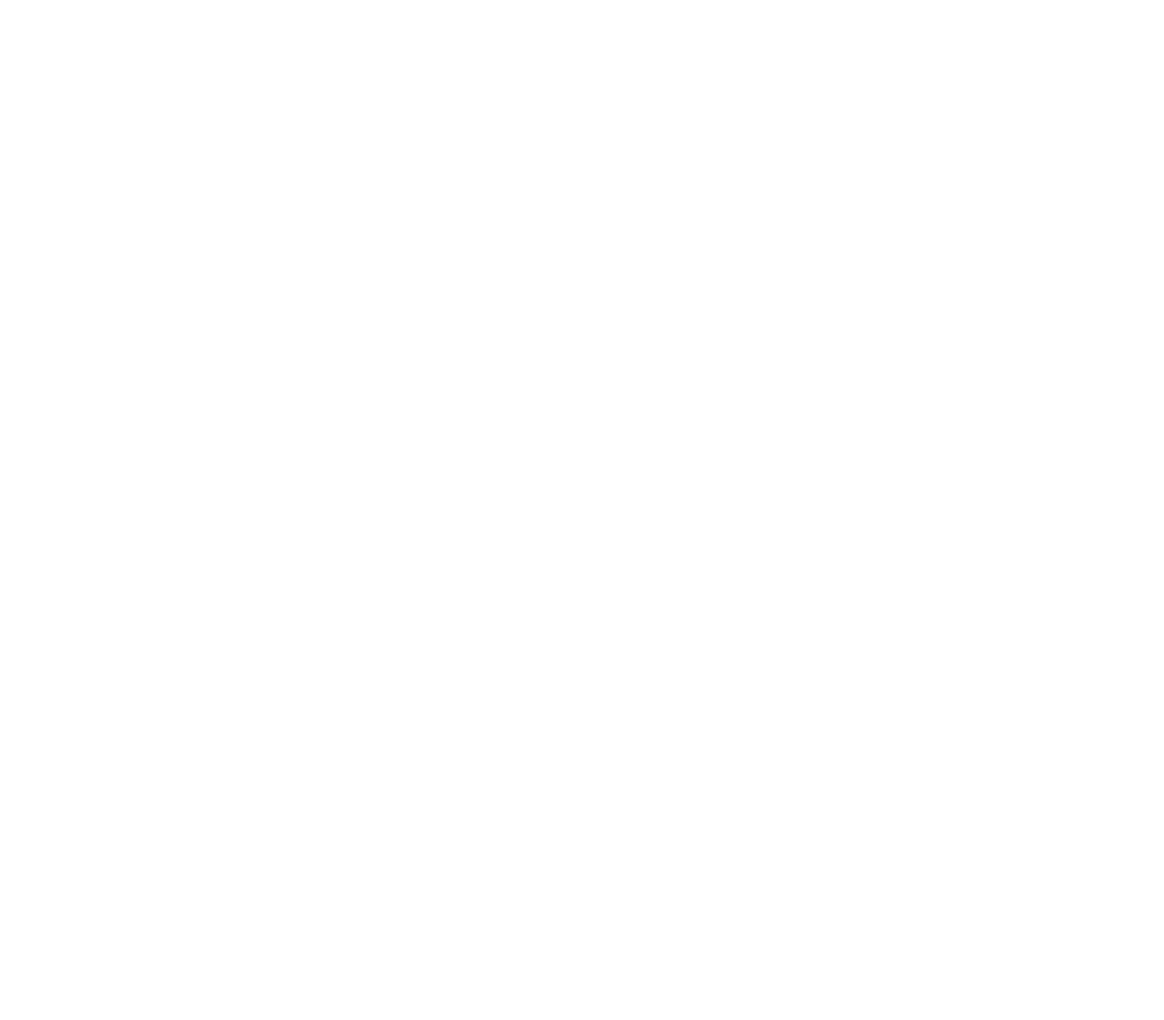
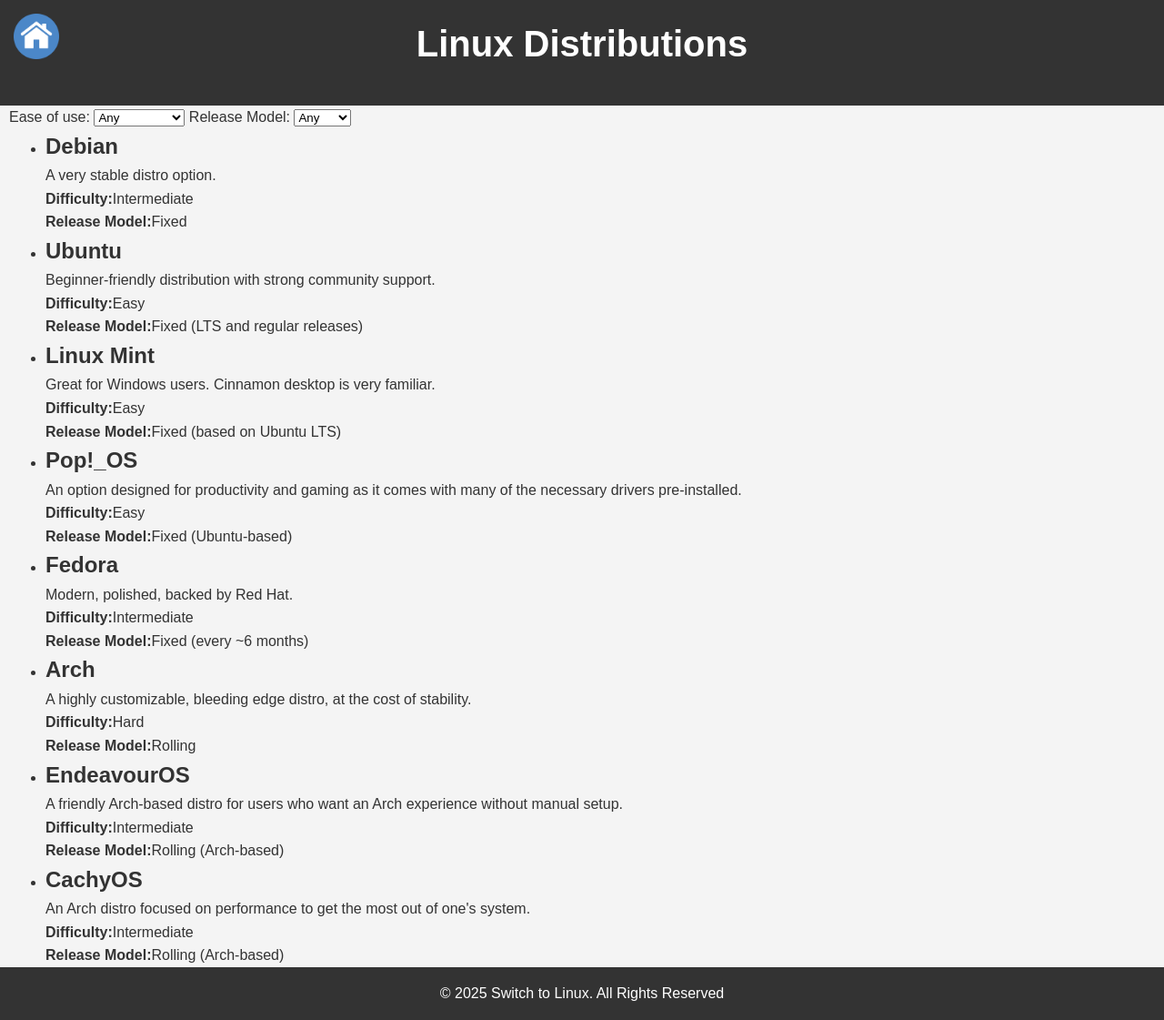
Before and after one commit to prestonRG/linux-migration-site, a website: page public/distro_list.html in a window 1280 px wide. Shown: the whole page at 91% size. Before the commit the page ends 800 px from the top, so only its background shows below. Drawn offline with Linux system fonts and the light colour scheme.

Commit message:
added a distro filter

```diff
--- a/public/data/distro_list.json
+++ b/public/data/distro_list.json
@@ -1,50 +1,57 @@
 [
     {
+        "name": "Debian",
+        "difficulty": "Intermediate",
+        "release_model": "Fixed",
+        "description": "A very stable distro option."
+    },
+
+    {
         "name": "Ubuntu",
-    "ease": "Easy",
-    "size": "Medium",
+        "difficulty": "Easy",
+        "release_model": "Fixed (LTS and regular releases)",
         "description": "Beginner-friendly distribution with strong community support."
     },
+
     {
         "name": "Linux Mint",
-    "ease": "Very Easy",
-    "size": "Medium",
+        "difficulty": "Easy",
+        "release_model": "Fixed (based on Ubuntu LTS)",
         "description": "Great for Windows users. Cinnamon desktop is very familiar."
     },
+
     {
-    "name": "Debian",
-    "ease": "Intermediate",
-    "size": "Medium",
+        "name": "Pop!_OS",
+        "difficulty": "Easy",
+        "release_model": "Fixed (Ubuntu-based)",
+        "description": "An option designed for productivity and gaming as it comes with many of the necessary drivers pre-installed."
+    },
+
+    {
+        "name": "Fedora",
+        "difficulty": "Intermediate",
+        "release_model": "Fixed (every ~6 months)",
         "description": "Modern, polished, backed by Red Hat."
     },
-  {
-    "name": "Fedora",
-    "ease": "Intermediate",
-    "size": "Medium",
-    "description": "Modern, polished, backed by Red Hat."
-  },
+
     {
         "name": "Arch",
-    "ease": "Intermediate",
-    "size": "Medium",
-    "description": "Modern, polished, backed by Red Hat."
+        "difficulty": "Hard",
+        "release_model": "Rolling",
+        "description": "A highly customizable, bleeding edge distro, at the cost of stability."
     },
+
     {
-    "name": "Pop!_OS",
-    "ease": "Intermediate",
-    "size": "Medium",
-    "description": "Modern, polished, backed by Red Hat."
+        "name": "EndeavourOS",
+        "difficulty": "Intermediate",
+        "release_model": "Rolling (Arch-based)",
+        "description": "A friendly Arch-based distro for users who want an Arch experience without manual setup."
     },
-  {
-    "name": "Manjaro",
-    "ease": "Intermediate",
-    "size": "Medium",
-    "description": "Modern, polished, backed by Red Hat."
-  },
+
     {
         "name": "CachyOS",
-    "ease": "Intermediate",
-    "size": "Medium",
-    "description": "Modern, polished, backed by Red Hat."
+        "difficulty": "Intermediate",
+        "release_model": "Rolling (Arch-based)",
+        "description": "An Arch distro focused on performance to get the most out of one's system."
     }
 ]
--- a/public/distro_list.html
+++ b/public/distro_list.html
@@ -0,0 +1,51 @@
+<!DOCTYPE html>
+<html lang="en">
+<head>
+    <meta charset="UTF-8">
+    <meta name="viewport" content="width=device-width, initial-scale=1.0">
+    <title>Linux Distributions</title>
+    <link rel="stylesheet" href="styles/distro_page.css">
+</head>
+<body>
+    <header>
+            <h1>Linux Distributions</h1>
+    </header>
+
+    <div class="filter">
+        <label for="easeFilter">Ease of use:</label>
+        <select id="easeFilter">
+            <option value="All">Any</option>
+            <option value="Easy">Easy</option>
+            <option value="Intermediate">Indermediate</option>
+            <option value="Hard">Hard</option>
+        </select>
+
+        <label for="releaseFilter">Release Model:</label>
+        <select id="releaseFilter">
+            <option value="All">Any</option>
+            <option value="Fixed">Fixed</option>
+            <option value="Rolling">Rolling</option>
+        </select>
+    </div>
+
+    <div class="list">
+        <div id="distroList"></div>
+    </div>
+
+    <footer>
+        <div class="containers">
+            <p>&copy; 2025 Switch to Linux. All Rights Reserved</p>
+        </div>
+    </footer>
+
+    <script src="scripts/distro_list.js"></script>
+
+    <!-- Home button -->
+    <div class="home_button">
+        <a href="index.html">
+            <img src="images/home_icon.png" alt="Home Icon" width="50" height="50">
+        </a>
+    </div>
+
+</body>
+</html>
--- a/public/scripts/distro_list.js
+++ b/public/scripts/distro_list.js
@@ -1,40 +1,49 @@
+// Load JSON data.
 let distros = [];
 
-fetch("data/distro_list.json")
+// Convert distro_list.json into JavaScript, store it in "data", then display it.
+fetch("../data/distro_list.json")
     .then(response => response.json())
     .then(data => {
         distros = data;
-    display(distros);
-  });
+        displayDistros(distros);
+        console.log("Data Loaded", data);
+    })
+    .catch(error => console.error("Error loading JSON", error));
 
-function display(list) {
+// Show the list of distros.
+function displayDistros(list) {
     const container = document.getElementById("distroList");
     container.innerHTML = "";
 
     list.forEach(distro => {
-    const card = `
+        const rowEntry = `
             <div class="card">
+                <ul>
+                    <li>
                         <h2>${distro.name}</h2>
+                    </li>
+                </ul>
                 <p>${distro.description}</p>
-        <p><strong>Ease:</strong> ${distro.ease}</p>
-        <p><strong>Size:</strong> ${distro.size}</p>
+                <p><strong>Difficulty:</strong>${distro.difficulty}</p>
+                <p><strong>Release Model:</strong>${distro.release_model}</p>
             </div>
         `;
-    container.innerHTML += card;
-  });
+        container.innerHTML += rowEntry;
+    })
 }
 
 document.getElementById("easeFilter").addEventListener("change", filter);
-document.getElementById("sizeFilter").addEventListener("change", filter);
+document.getElementById("releaseFilter").addEventListener("change", filter);
 
 function filter() {
     const ease = document.getElementById("easeFilter").value;
-  const size = document.getElementById("sizeFilter").value;
+    const release = document.getElementById("releaseFilter").value;
 
     const filtered = distros.filter(d =>
-    (ease === "" || d.ease === ease) &&
-    (size === "" || d.size === size)
+        (ease === "All" || d.difficulty.includes(ease)) &&
+        (release === "All" || d.release_model.includes(release))
     );
 
-  display(filtered);
+    displayDistros(filtered);
 }
--- /dev/null
+++ b/public/styles/distro_page.css
@@ -0,0 +1,61 @@
+/* Global Styles */
+* {
+    margin: 0;
+    padding: 0;
+    box-sizing: border-box;
+}
+
+body {
+    font-family: Arial, sans-serif;
+    line-height: 1.6;
+    background-color: #f4f4f4;
+    color: #333;
+}
+
+.container {
+    width: 80%;
+    margin: 0 auto;
+}
+
+/* Header */
+header {
+    background-color: #333;
+    color: #fff;
+    padding: 1em 0;
+    text-align: center;
+}
+
+header h1 {
+    font-size: 2.5em;
+    margin-bottom: 0.5em;
+}
+
+header p {
+    font-size: 1.2em;
+}
+
+/* Footer */
+footer {
+    background-color: #333;
+    color: #fff;
+    padding: 1em 0;
+    text-align: center;
+}
+
+footer p {
+    font-size: 1em;
+}
+
+.home_button {
+    position: absolute;
+    top: 15px;
+    left: 15px;
+}
+
+.filter {
+    padding-left: 10px;
+}
+
+.list {
+    padding-left: 50px;
+}
--- /dev/null
+++ b/public/styles/help_page.css
@@ -0,0 +1,58 @@
+/* Global Styles */
+* {
+    margin: 0;
+    padding: 0;
+    box-sizing: border-box;
+}
+
+body {
+    font-family: Arial, sans-serif;
+    line-height: 1.6;
+    background-color: #f4f4f4;
+    color: #333;
+}
+
+.container {
+    width: 80%;
+    margin: 0 auto;
+}
+
+.questions {
+    width: 50%;
+    margin: 50px;
+}
+
+/* Header */
+header {
+    background-color: #333;
+    color: #fff;
+    padding: 1em 0;
+    text-align: center;
+}
+
+header h1 {
+    font-size: 2.5em;
+    margin-bottom: 0.5em;
+}
+
+header p {
+    font-size: 1.2em;
+}
+
+/* Footer */
+footer {
+    background-color: #333;
+    color: #fff;
+    padding: 1em 0;
+    text-align: center;
+}
+
+footer p {
+    font-size: 1em;
+}
+
+.home_button {
+  position: absolute;
+  top: 15px;
+  left: 15px;
+}
```
Also changed, not shown: public/help_page.html (+2 -5 lines), public/index.html (+1 -1 lines), public/styles/main.css (renamed from public/style.css, +1 -11 lines). Lines whose indentation alone changed are shown as unchanged.
